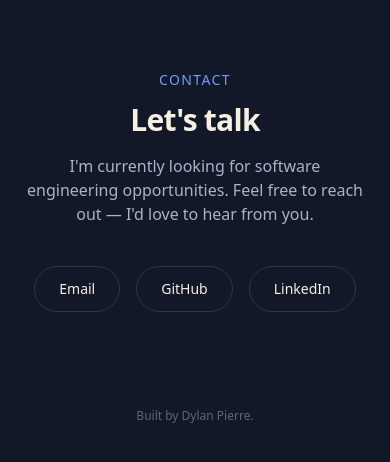
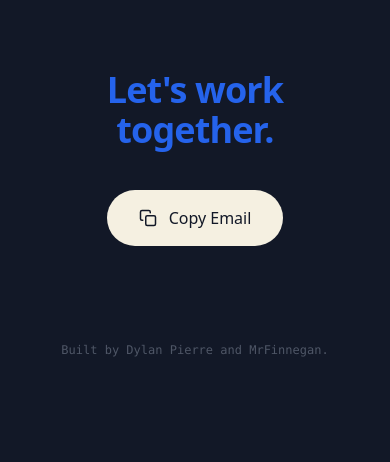
Before and after one commit to pierredyl/portfolio_website, a React app: page / in a window 390 px wide. Shown: the part 3890-4352 px from the top of the page. Built offline with nearby package versions, Linux system fonts and the light colour scheme; the HTML template or start-up script is replaced by a standard one; a web font is replaced by a local one.

Commit message:
modified contact section

```diff
--- a/src/components/Contact.jsx
+++ b/src/components/Contact.jsx
@@ -1,12 +1,28 @@
+import { useState } from 'react'
 import { motion } from 'framer-motion'
 
-const links = [
-  { label: 'Email', href: 'mailto:you@example.com' },
-  { label: 'GitHub', href: 'https://github.com/yourusername' },
-  { label: 'LinkedIn', href: 'https://linkedin.com/in/yourusername' },
-]
+const EMAIL = 'dylanpierre004@gmail.com'
 
 export default function Contact() {
+  const [copied, setCopied] = useState(false)
+
+  const handleCopy = async () => {
+    try {
+      await navigator.clipboard.writeText(EMAIL)
+      setCopied(true)
+      setTimeout(() => setCopied(false), 2000)
+    } catch {
+      const el = document.createElement('textarea')
+      el.value = EMAIL
+      document.body.appendChild(el)
+      el.select()
+      document.execCommand('copy')
+      document.body.removeChild(el)
+      setCopied(true)
+      setTimeout(() => setCopied(false), 2000)
+    }
+  }
+
   return (
     <section id="contact" className="max-w-3xl mx-auto px-6 py-32 text-center">
       <motion.div
@@ -14,35 +30,37 @@ export default function Contact() {
         whileInView={{ opacity: 1, y: 0 }}
         viewport={{ once: true }}
         transition={{ duration: 0.6 }}
+        className="flex flex-col items-center"
       >
-        <p className="text-accent text-sm font-medium tracking-widest uppercase mb-3">
-          Contact
-        </p>
-        <h2 className="text-3xl md:text-4xl font-semibold text-text tracking-tight mb-4">
-          Let's talk
+        <h2 className="text-4xl md:text-6xl font-semibold text-[var(--color-text-special)] tracking-tight mb-10">
+          Let's work together.
         </h2>
-        <p className="text-text-muted text-base mb-10 max-w-md mx-auto">
-          I'm currently looking for software engineering opportunities.
-          Feel free to reach out — I'd love to hear from you.
-        </p>
 
-        <div className="flex items-center justify-center gap-4 flex-wrap">
-          {links.map((link) => (
-            <a
-              key={link.label}
-              href={link.href}
-              target={link.href.startsWith('http') ? '_blank' : undefined}
-              rel="noreferrer"
-              className="px-6 py-3 rounded-full border border-border text-text text-sm font-medium hover:border-accent hover:text-accent transition-colors"
-            >
-              {link.label}
-            </a>
-          ))}
-        </div>
+        <button
+          onClick={handleCopy}
+          className="flex items-center gap-3 px-8 py-4 rounded-full bg-text text-bg text-base font-medium hover:opacity-80 active:scale-95 transition-all duration-200"
+        >
+          {copied ? (
+            <>
+              <svg xmlns="http://www.w3.org/2000/svg" width="18" height="18" viewBox="0 0 24 24" fill="none" stroke="currentColor" strokeWidth="2.5" strokeLinecap="round" strokeLinejoin="round">
+                <polyline points="20 6 9 17 4 12" />
+              </svg>
+              Copied!
+            </>
+          ) : (
+            <>
+              <svg xmlns="http://www.w3.org/2000/svg" width="18" height="18" viewBox="0 0 24 24" fill="none" stroke="currentColor" strokeWidth="2" strokeLinecap="round" strokeLinejoin="round">
+                <rect x="9" y="9" width="13" height="13" rx="2" ry="2" />
+                <path d="M5 15H4a2 2 0 0 1-2-2V4a2 2 0 0 1 2-2h9a2 2 0 0 1 2 2v1" />
+              </svg>
+              Copy Email
+            </>
+          )}
+        </button>
       </motion.div>
 
-      <p className="text-text-muted/50 text-xs mt-24">
-        Built by Dylan Pierre.
+      <p className="text-text-muted/40 text-xs mt-24 font-mono">
+        Built by Dylan Pierre and MrFinnegan.
       </p>
     </section>
   )
```
